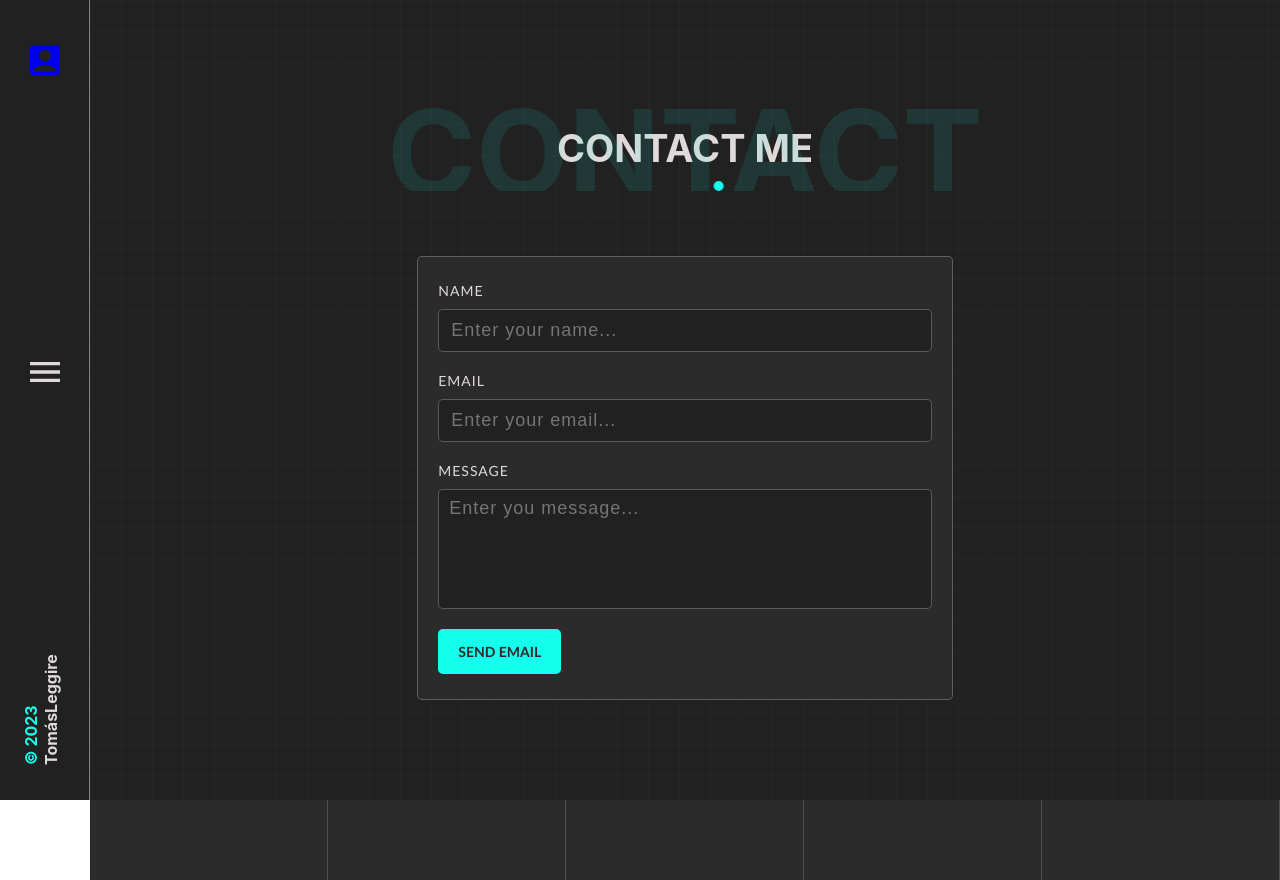
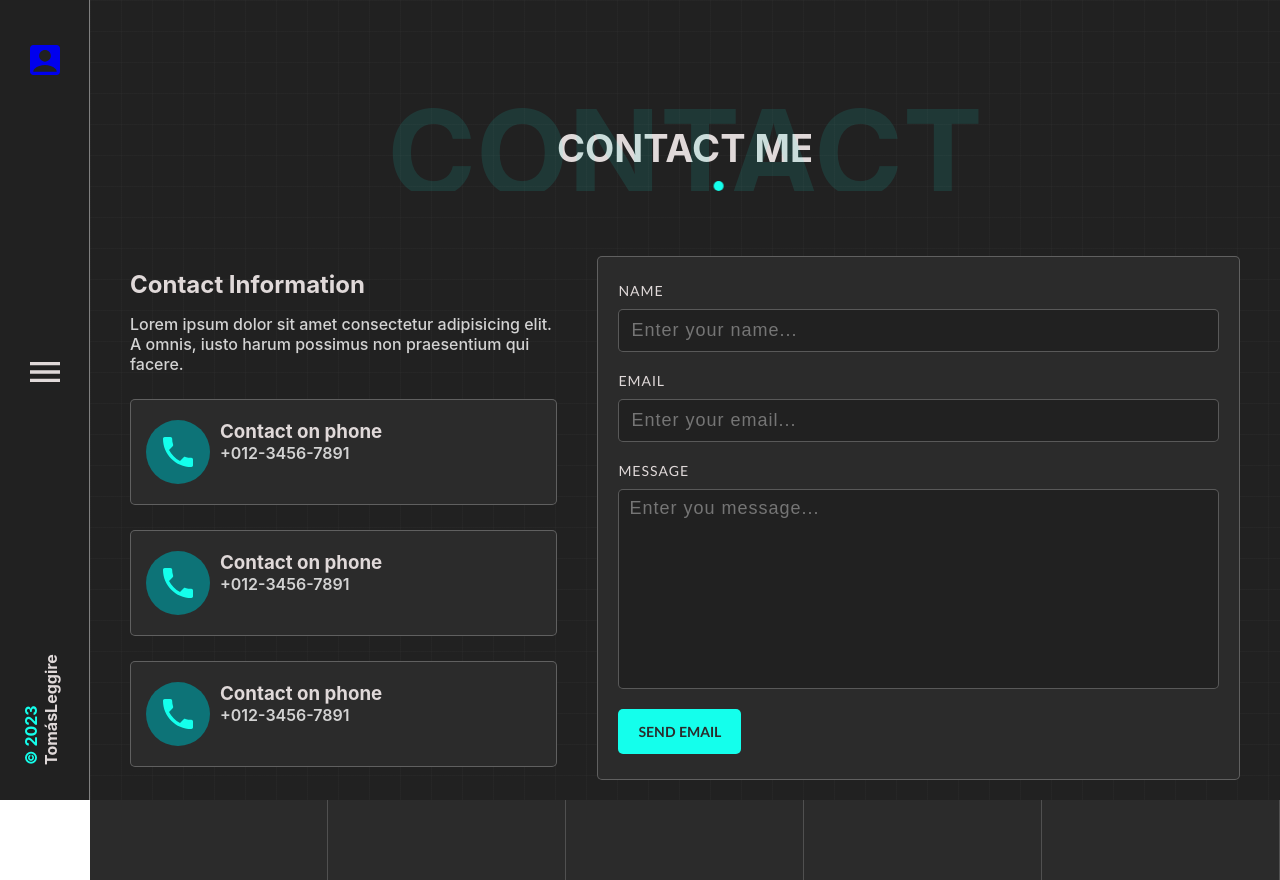
Before and after one commit to tomasleggire/tomasleggire, a React (Create React App) app: page /contact in a window 1280 px wide. Before the commit the page ends 800 px from the top, so only its background shows below. Built offline with nearby package versions, Linux system fonts and the light colour scheme.

Commit message:
contact section maquetada

```diff
--- a/src/containers/Contact.js
+++ b/src/containers/Contact.js
@@ -2,12 +2,39 @@ import React from "react";
 import "../styles/Contact.scss";
 import FormContact from "../components/FormContact";
 import Title from "../components/Title";
+import { MdLocalPhone } from "react-icons/md";
 
 export default function Contact() {
   return (
-      <div className="contact-main-div" name="contact">
-        <Title title='CONTACT ME' subTitle='CONTACT' />
-      <FormContact />
+    <div className="contact-main-div" name="contact">
+      <Title title="CONTACT ME" subTitle="CONTACT" />
+      <div className="contact-info">
+        <div className="contact-info-details">
+          <h2 className="h2-details">Contact Information</h2>
+          <p className="p-details">
+            Lorem ipsum dolor sit amet consectetur adipisicing elit. A omnis,
+            iusto harum possimus non praesentium qui facere.
+          </p>
+          <DetailsDivExample />
+          <DetailsDivExample />
+          <DetailsDivExample />
+        </div>
+        <FormContact />
       </div>
+    </div>
   );
 }
+
+function DetailsDivExample() {
+  return (
+    <div className="details-div-info">
+      <div className="details-icon-container">
+        <MdLocalPhone className="details-icon" />
+      </div>
+      <div className="details-text">
+        <h3 className="h3-details">Contact on phone</h3>
+        <span className="span-details">+012-3456-7891</span>
+      </div>
+    </div>
+  );
+}
--- a/src/styles/Contact.scss
+++ b/src/styles/Contact.scss
@@ -7,11 +7,120 @@
     background-image: linear-gradient(rgba(115, 115, 115, 0.06) 1px, transparent 1px), linear-gradient(to right, rgba(115, 115, 115, 0.06) 1px, transparent 1px);
 background-size: 31px 31px;
 background-color: #212121;
+padding-bottom: 100px;
 }
 
+.contact-info {
+    display: flex;
+    align-items: center;
+    justify-content: center;
+    margin: auto;
+    margin-top: 65px;
+    gap: 40px;
+    padding: 0 40px;
+    width: 85%;
+}
+
+.contact-info-details {
+  width: 40%;
+  animation: aparicion 1s ease 0s 1 normal forwards;
+    opacity: 0;
+}
+
+.h2-details {
+  color: var(--white);
+  margin-bottom: 15px;
+}
+
+.p-details {
+  color: lightgray;
+  font-size: var(--md);
+  font-weight: 500;
+}
+
+.details-div-info {
+  display: flex;
+  justify-content: flex-start;
+  align-items: flex-start;
+  background-color: var(--light-black);
+  border: 1px solid rgba(211, 211, 211, 0.315);
+  border-radius: 5px;
+  margin-top: 25px;
+  padding: 20px 15px;
+}
+
+.details-icon-container {
+  background-color: var(--medium-blue);
+  border-radius: 50%;
+  padding: 12px;
+  display: flex;
+  justify-content: center;
+  align-items: center;
+  margin-right: 10px;
+}
+
+.details-icon {
+  width: 40px;
+  height: 40px;
+  color: var(--high-blue);
+}
+
+.h3-details {
+  color: var(--white);
+}
+
+.span-details {
+  color: lightgray;
+  font-weight: 600;
+  cursor: pointer;
+}
+
+.span-details:hover {
+  color: var(--high-blue);
+}
+
+@media only screen and (max-width: 1550px) {
+  .contact-info {
+    display: flex;
+    align-items: center;
+    justify-content: center;
+    margin: auto;
+    margin-top: 65px;
+    gap: 40px;
+    padding: 0 40px;
+    width: 100%;
+}
+}
 @media only screen and (max-width: 1023px) {
   .contact-main-div {
     width: 100%;
     margin-left: 0;
   }
+  .contact-info {
+    flex-direction: column;
+    margin-top: 45px;
+    padding: 0 20px;
+    width: 100%;
 }
+.contact-info-details {
+  width: 90%;
+}
+}
+
+@media only screen and (max-width: 460px) {
+  .contact-info-details {
+    width: 100%;
+  }
+}
+
+@keyframes aparicion {
+	0% {
+		opacity: 0;
+		transform: translateY(50px);
+	}
+
+	100% {
+		opacity: 1;
+		transform: translateY(0);
+	}
+}
--- a/src/styles/FormContact.scss
+++ b/src/styles/FormContact.scss
@@ -1,14 +1,15 @@
 @import "vars";
 
 .main-form {
-    max-width: 45%;
+    width: 60%;
     min-height: auto;
     margin: auto;
     background-color: var(--light-black);
     border: 1px solid rgba(211, 211, 211, 0.315);
     border-radius: 5px;
     padding: 25px 20px;
-    margin-top: 65px;
+    animation: aparicion 1s ease .3s 1 normal forwards;
+    opacity: 0;
 }
 
 .form-contact {
@@ -66,7 +67,7 @@
     padding: 8px 10px;
     transition: .3s;
     color: lightgray;
-    height: 120px;
+    height: 200px;
     resize: none;
     outline: none;
     background-color: var(--black);
@@ -89,3 +90,27 @@
 .btn-send:hover {
     background-color: var(--white);
 }
+
+@media only screen and (max-width: 1023px) {
+    .main-form {
+        width: 90%;
+    }
+}
+
+@media only screen and (max-width: 460px) {
+    .main-form {
+        width: 100%;
+    }
+}
+
+@keyframes aparicion {
+	0% {
+		opacity: 0;
+		transform: translateY(50px);
+	}
+
+	100% {
+		opacity: 1;
+		transform: translateY(0);
+	}
+}
```
